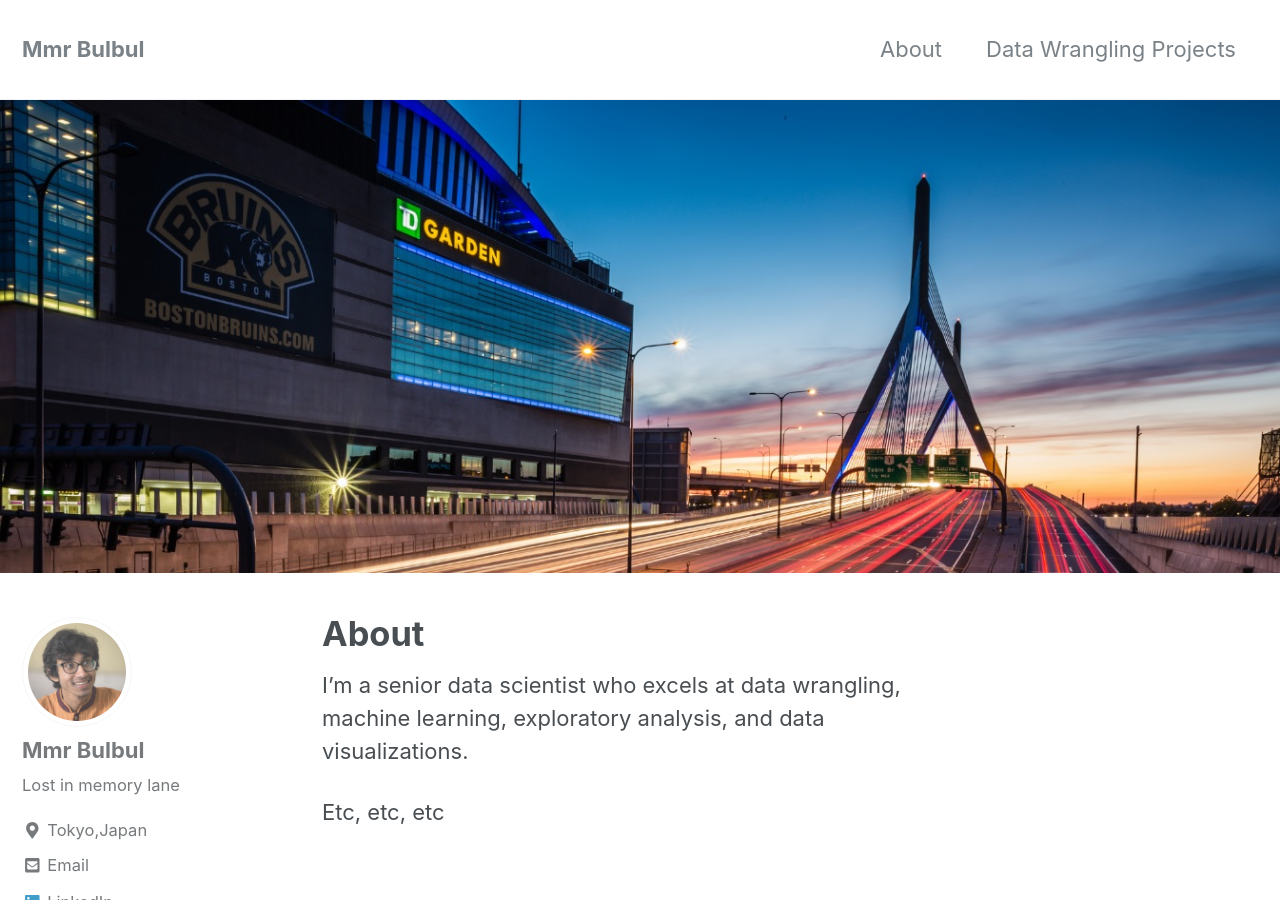
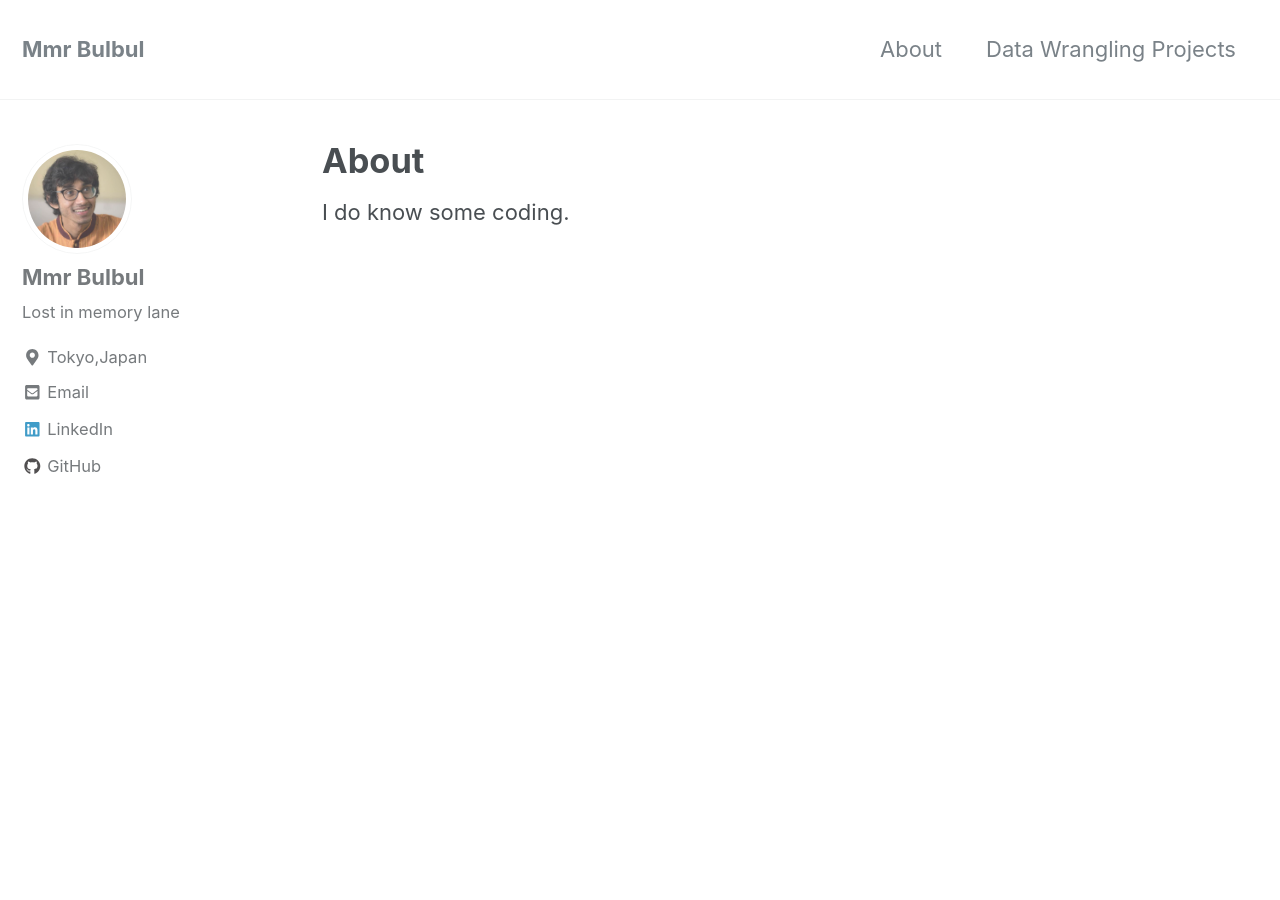
Before and after one commit to mmrbulbul/mmrbulbul.github.io, a Jekyll site: the page built from _pages/about.md, in a window 1280 px wide and 900 px high. Built offline with Jekyll 4.4.1, drawn with Linux system fonts in a browser that asks for light colours; nearby versions of some CDN libraries.

Commit message:
bulk commit

```diff
--- a/_pages/about.md
+++ b/_pages/about.md
@@ -2,9 +2,7 @@
 title: "About"
 permalink: /about/
 header:
-  image: "/images/zakim.jpg"
+  image:
 ---
 
-I'm a senior data scientist who excels at data wrangling, machine learning, exploratory analysis, and data visualizations.
-
-Etc, etc, etc
+I do know some coding.
```
